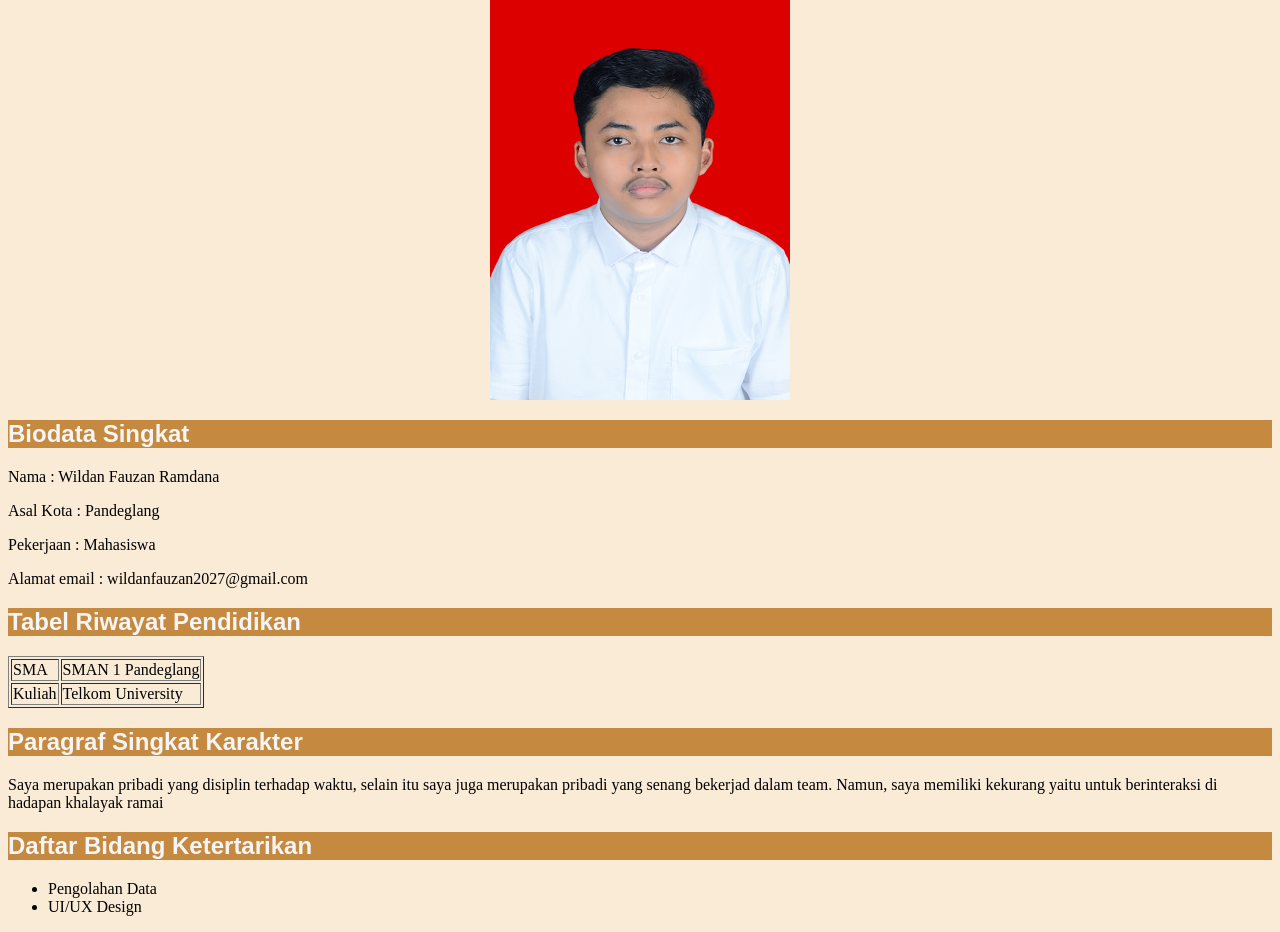
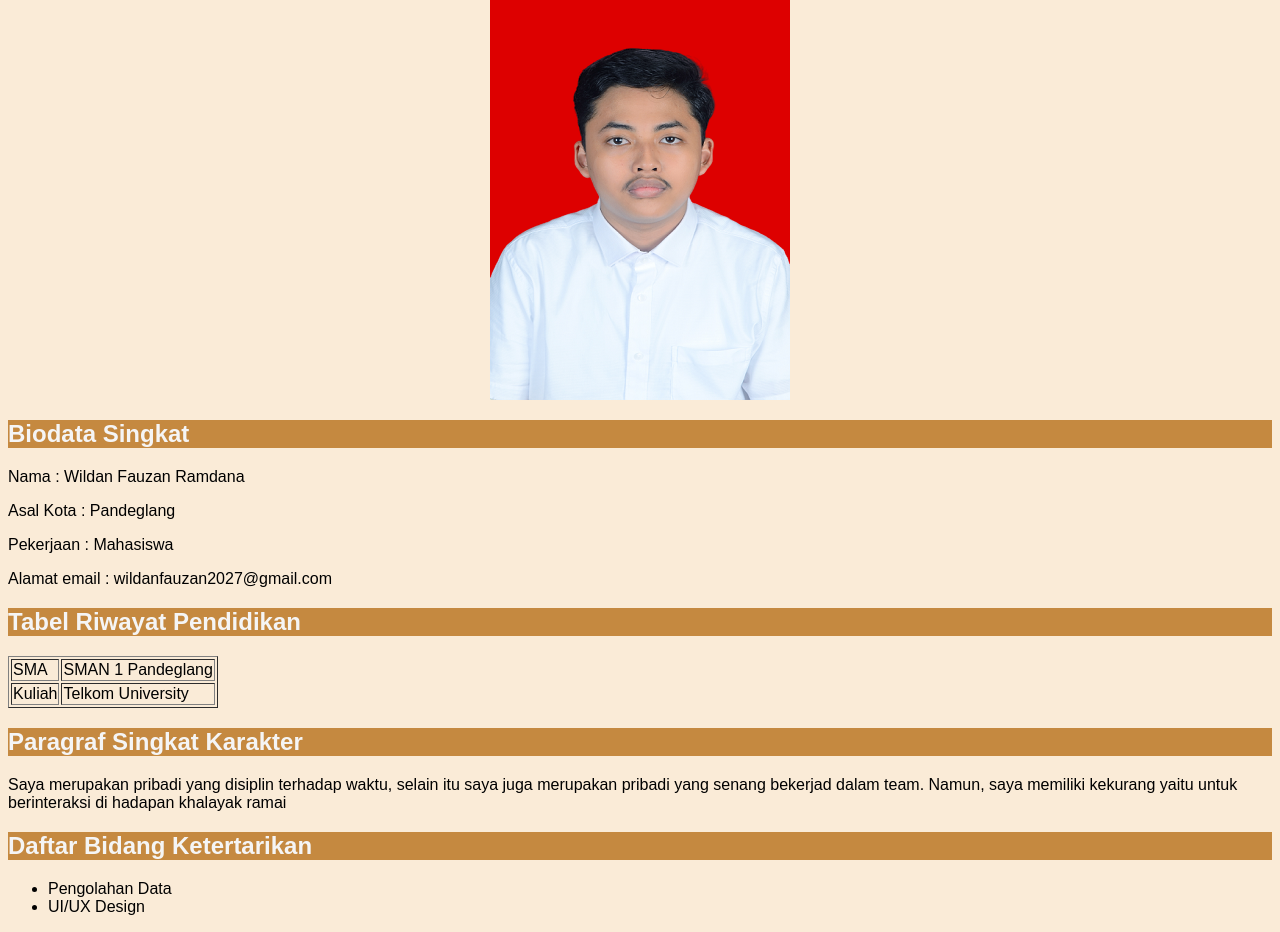
Before and after one commit to wildanfauzanr/wad_1, a plain HTML site: page index.html in a window 1280 px wide. Shown: the part 66-998 px from the top of the page. Drawn offline with Linux system fonts and the light colour scheme.

Commit message:
Add files via upload

```diff
--- a/index.html
+++ b/index.html
@@ -1,6 +1,22 @@
 <html style="background-color: antiquewhite;">
     <head>
         <title>CV Online Wildan</title>
+        <style>
+            h2{
+                background-color: #C58940;
+                color: whitesmoke;
+                font-family: sans-serif;
+            }
+            p{
+                font-family: sans-serif;
+            }
+            li{
+                font-family: sans-serif;
+            }
+            td{
+                font-family: sans-serif;
+            }
+        </style>
     </head>
     <body>
         <h1 style="text-align: center; background-color: #C58940; color: whitesmoke; font-family: sans-serif;">CV Online</h1>
```
